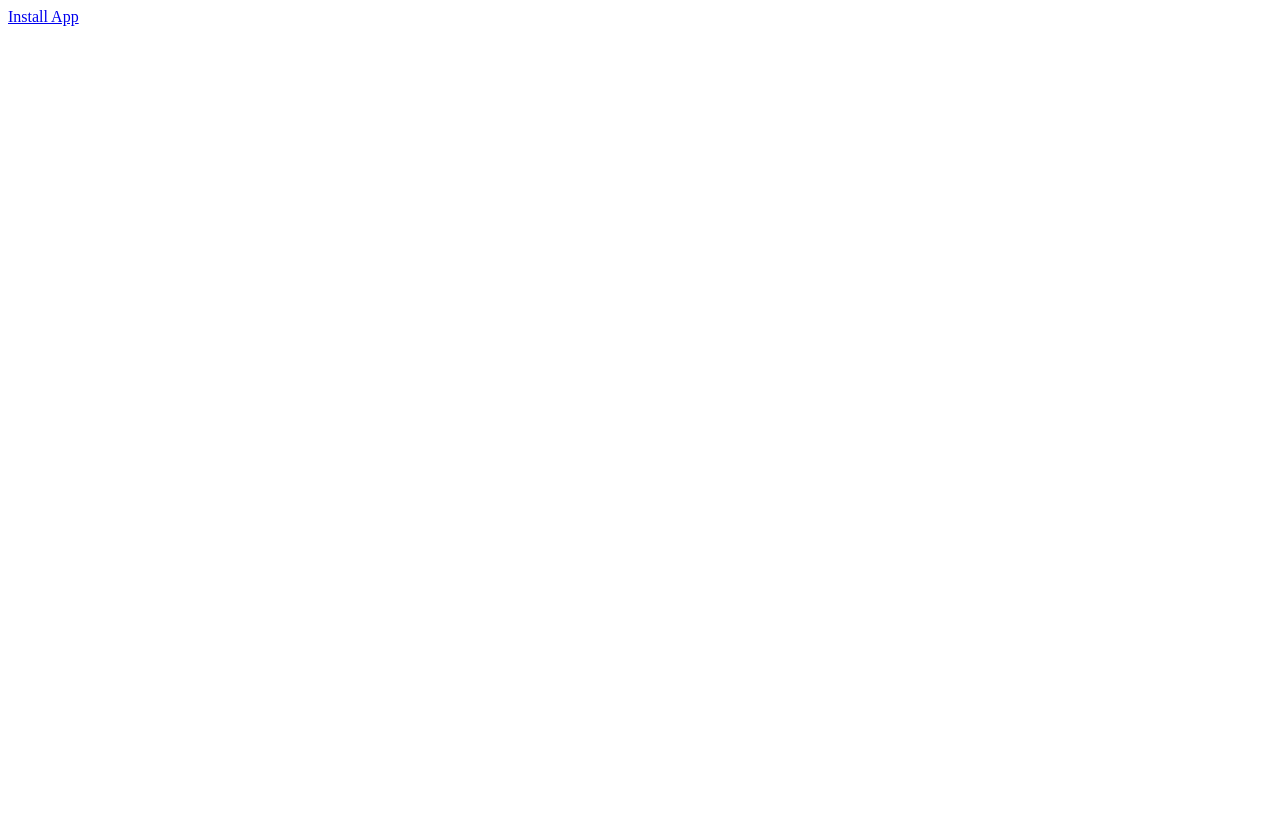
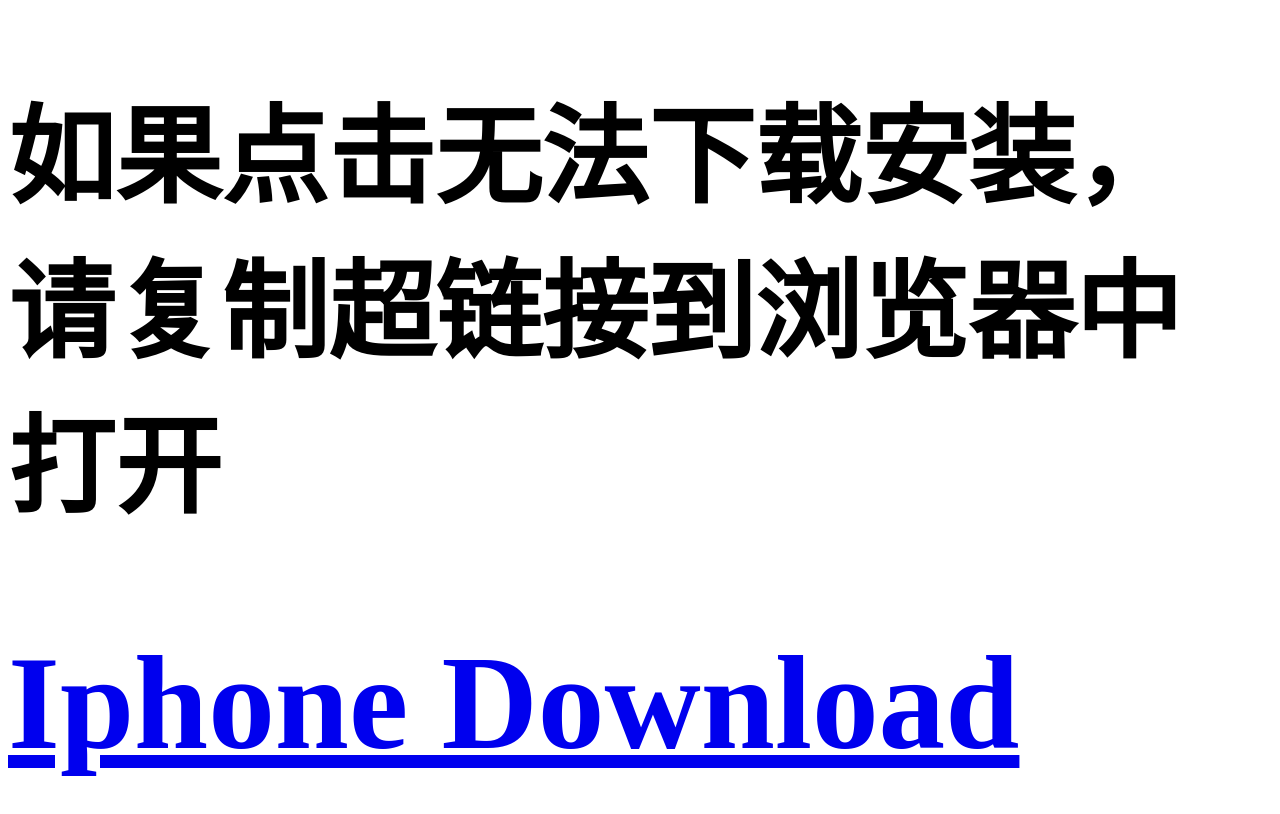
Before and after one commit to zbh1990/zbh1990.github.io, a plain HTML site: page index.html in a window 1280 px wide. Drawn offline with Linux system fonts and the light colour scheme.

Commit message:
whatever

```diff
--- a/index.html
+++ b/index.html
@@ -1 +1,15 @@
-<a href="itms-services://?action=download-manifest&url=https://zbh1990.github.io/iosplist.plist">Install App</a>
+
+
+<!DOCTYPE html PUBLIC "-//W3C//DTD XHTML 1.0 Transitional//EN" "http://www.w3.org/TR/xhtml1/DTD/xhtml1-transitional.dtd">
+<html xmlns="http://www.w3.org/1999/xhtml">
+<head>
+<meta http-equiv="Content-Type" content="text/html; charset=utf-8" />
+<title>应用名字</title>
+</head>
+<body>
+<h1 style="font-size:80pt">如果点击无法下载安装，请复制超链接到浏览器中打开<h1/>
+<h1 style="font-size:100pt">
+<a title="iPhone" href="itms-services://?action=download-manifest&url=https://zbh1990.github.io/iosplist.plist">
+Iphone Download</a><h1/>
+</body>
+</html>
```
